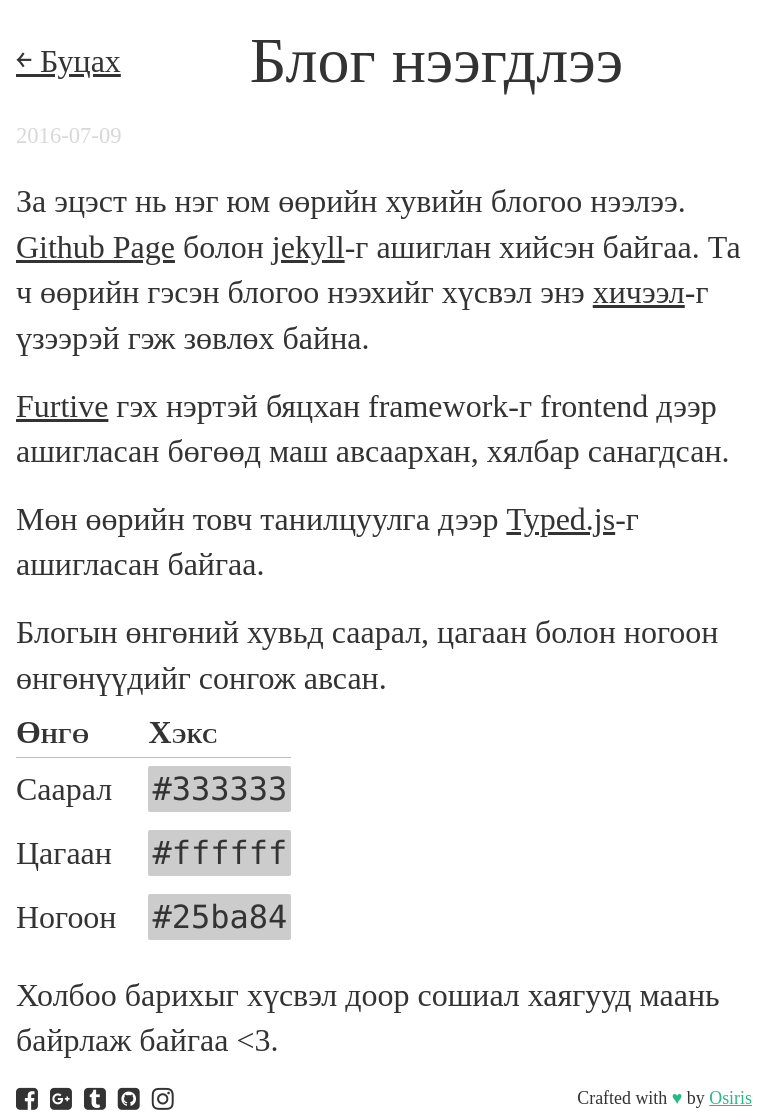
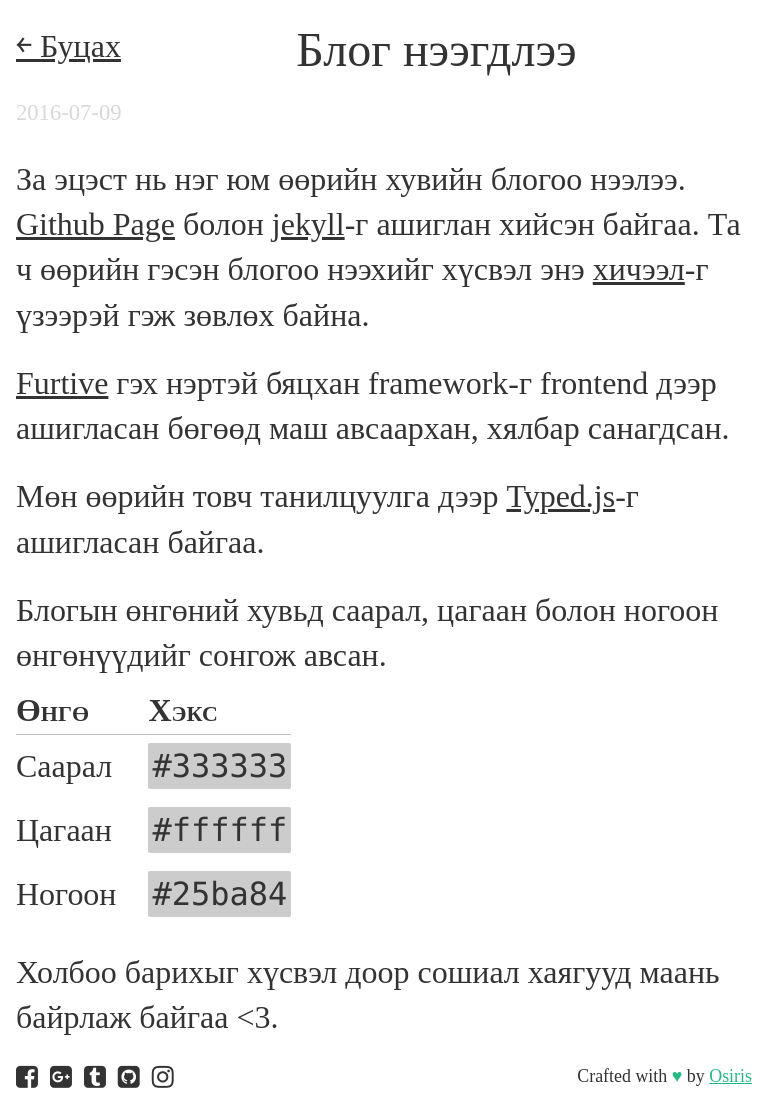
Before and after one commit to Ds3c-ctf-team/enkhee-Osiris.github.io-old, a Jekyll site: the page built from _posts/2016-07-09-blog-launched.md, in a window 768 px wide. Built offline with Jekyll 4.4.1, drawn with Linux system fonts in a browser that asks for light colours; nearby versions of some CDN libraries; some web fonts are replaced; after the commit the page ends 1095 px from its top, so only the background shows below that.

Commit message:
Update Layout

```diff
--- a/css/main.css
+++ b/css/main.css
@@ -156,7 +156,9 @@
     }
 }
 @media screen and (min-width:32rem) {
-
+    .post .measure h1.txt--center {
+        text-align: left;
+    }
 }
 @media screen and (min-width:32rem) and (max-width:48rem) {
     .container.py2{
@@ -165,8 +167,24 @@
     footer .px2{
         padding: 0 1rem;
     }
+    .post .measure a.h3{
+        font-size: 2rem;
+    }
+    .post .measure a.h3{
+        margin: 0.5rem 0 .5rem;
+        font-weight: inherit;
+        line-height: 1.4;
+    }
+    .post .measure h1 {
+        margin-left: 105px;
+        font-size: 3rem;
+    }
 }
 @media screen and (min-width:48rem) {
+    .post .measure h1.txt--center {
+        text-align: center;
+    }
+}
+@media screen and (min-width:64rem) {
 
 }
-@media screen and (min-width:64rem) {
```
